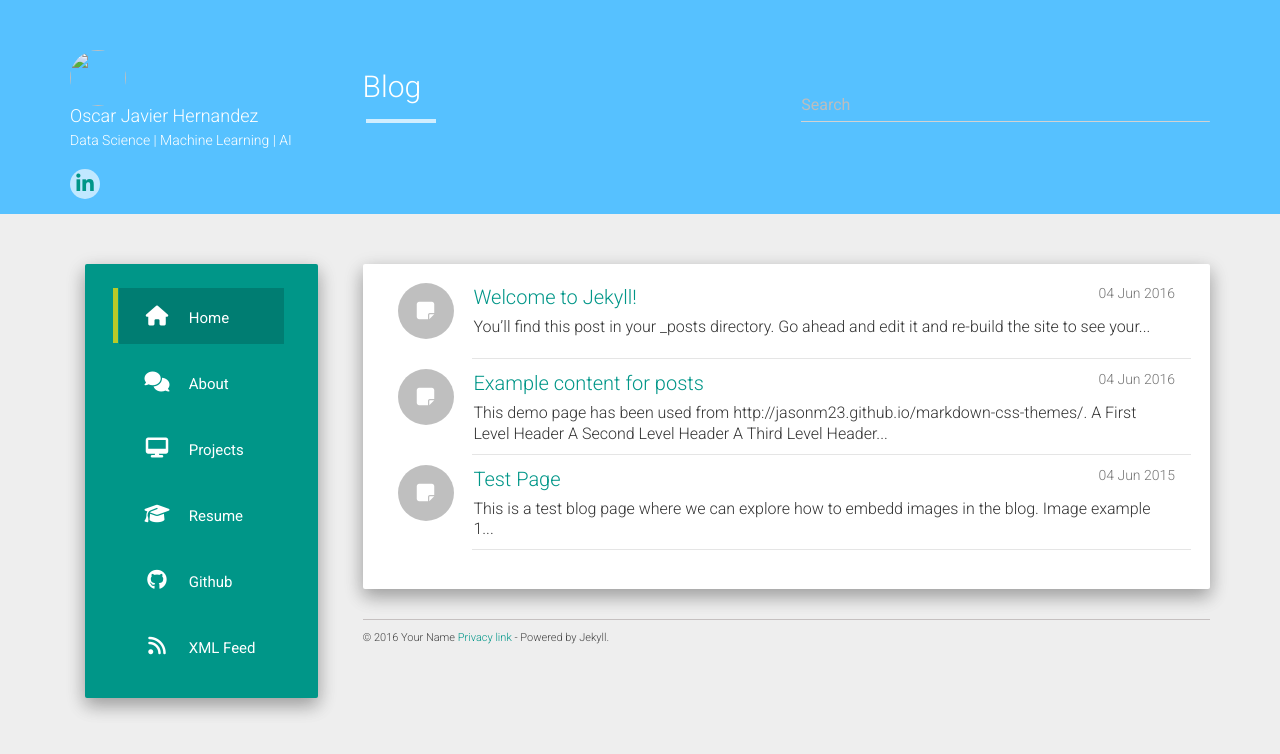
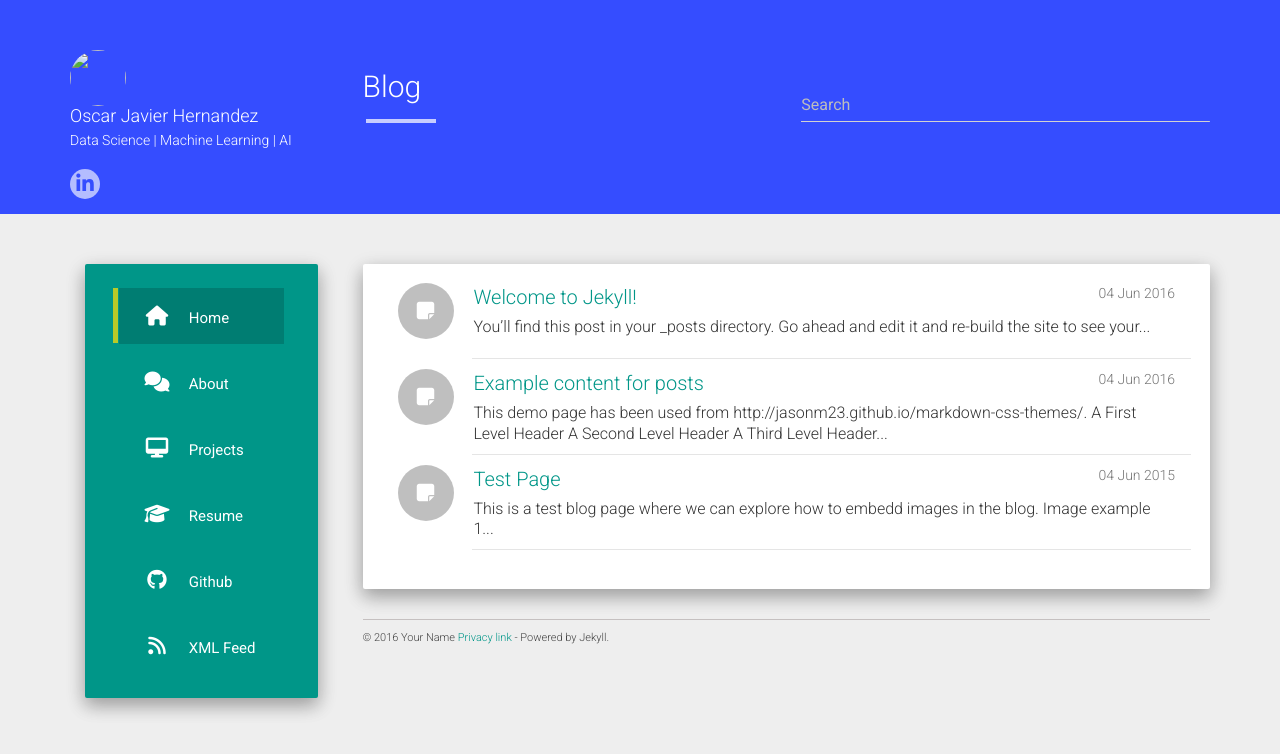
Before and after one commit to OscarJHernandez/OscarJHernandez.github.io, a Jekyll site: the page built from index.html, in a window 1280 px wide. Shown: the top 754 px of the page. Built offline with Jekyll 4.4.1, drawn with Linux system fonts in a browser that asks for light colours; nearby versions of some CDN libraries; the list of posts is cut into pages by our own code.

Commit message:
updated colors

```diff
--- a/static/css/main.css
+++ b/static/css/main.css
@@ -1,6 +1,6 @@
 .main.outer{padding-top: 50px;}
 .header-panel.shadow-z-2 {
-    background-color: #56c1ff;
+    background-color: #354dff;
     padding: 50px 0 15px 0;
     width: 100%;
 }
@@ -55,7 +55,7 @@ p.info a {
     text-align: center;
     line-height: 20px;
     font-size: 20px;
-    color: #009688;
+    color: #354dff;
     padding: 5px;
     width: 30px;
     height: 30px;
@@ -63,7 +63,7 @@ p.info a {
 }
 .icon:hover {
     color: rgba(255, 255, 255, 0.63);
-    background: #009688;
+    background: #354dff;
 }
 .menu ul li {
     list-style: none;
```
